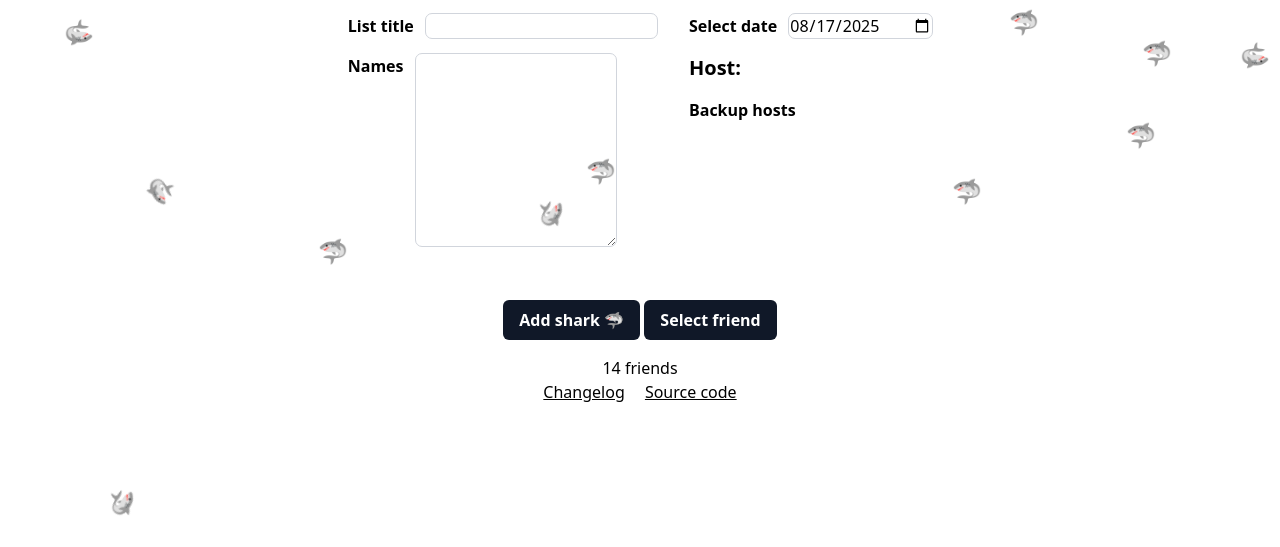
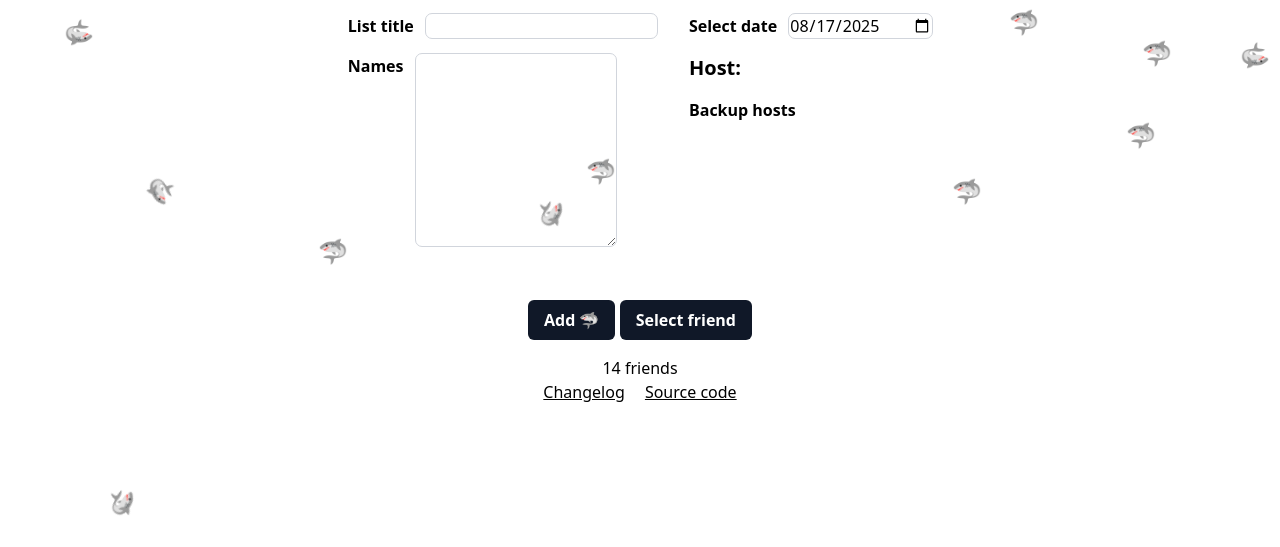
Before and after one commit to PakkuDon/wall-of-names, a plain HTML site: page index.html in a window 1280 px wide. Shown: the part 253-800 px from the top of the page. Drawn offline with nearby package versions, Linux system fonts and the light colour scheme.

Commit message:
Show currently select emoji on spawn button

```diff
--- a/friends.js
+++ b/friends.js
@@ -147,5 +147,6 @@ document.addEventListener("DOMContentLoaded", () => {
   document.querySelector('emoji-picker')
     .addEventListener('emoji-click', (event) => {
       document.body.style.setProperty("--selectedFriend", `"${event.detail.unicode}"`)
+      spawnButton.textContent = `Add ${event.detail.unicode}`
     })
 })
--- a/index.html
+++ b/index.html
@@ -81,7 +81,7 @@
       </section>
     </main>
     <section class="pb-4">
-      <button id="spawn-button" class="rounded-md font-bold bg-gray-900 hover:bg-gray-700 focus:bg-gray-700 active:inset-shadow-sm/75 text-white px-4 py-2">Add shark 🦈</button>
+      <button id="spawn-button" class="rounded-md font-bold bg-gray-900 hover:bg-gray-700 focus:bg-gray-700 active:inset-shadow-sm/75 text-white px-4 py-2">Add 🦈</button>
       <button popovertarget="emoji-picker" class="rounded-md font-bold bg-gray-900 hover:bg-gray-700 focus:bg-gray-700 active:inset-shadow-sm/75 text-white px-4 py-2">Select friend</button>
     </section>
     <footer>
```
Also changed, not shown: 1 other file.
